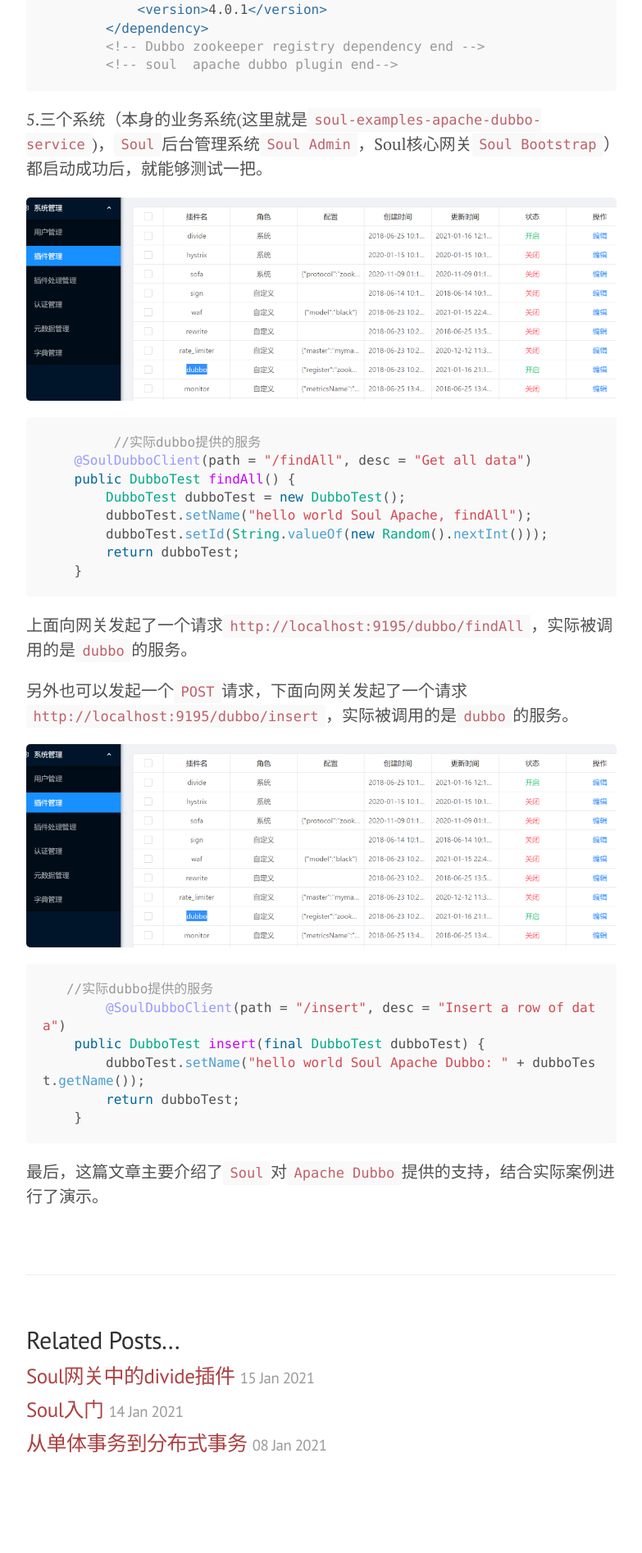
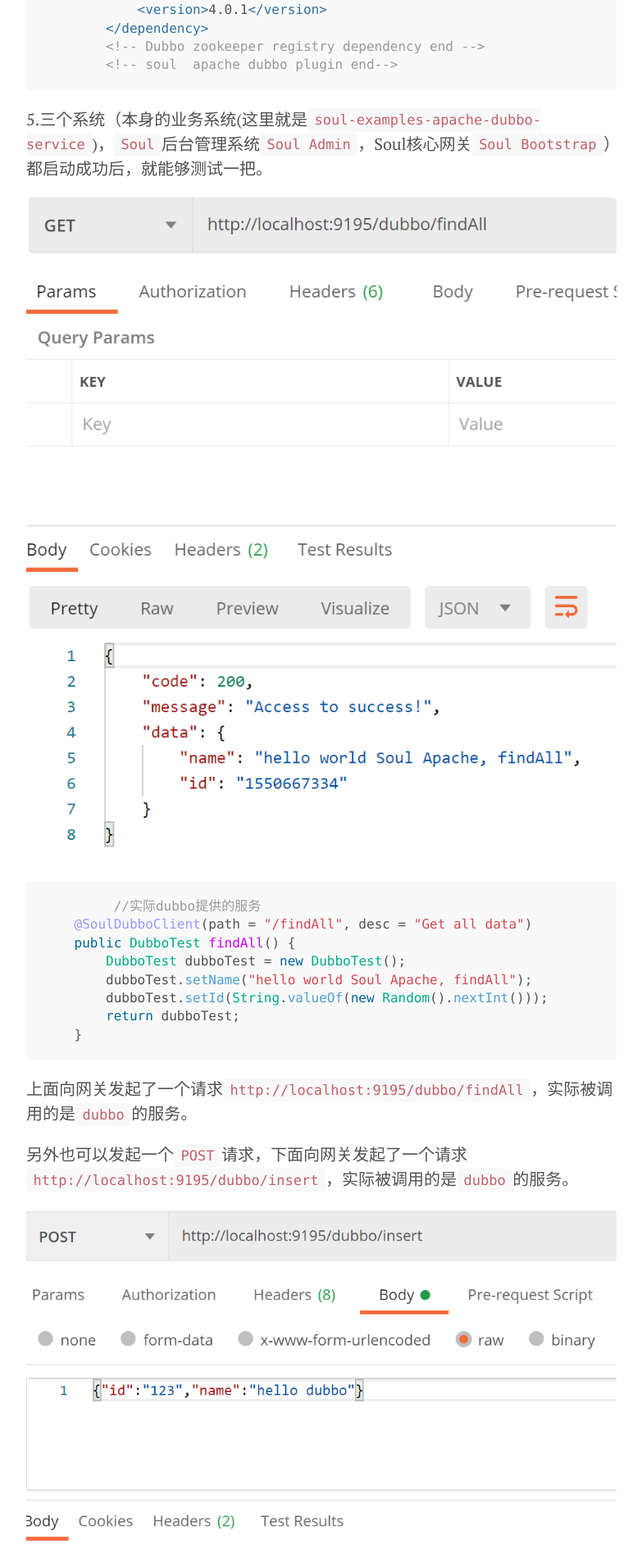
Before and after one commit to midnight2104/midnight2104.github.io, a Jekyll site: the page built from _posts/2021-1-15-Soul网关中的apache dubbo.md, in a window 1280 px wide. Shown: the part 2852-4747 px from the top of the page at 82% size, without its empty margins (248-1031 px from the left). Built offline with Jekyll 4.4.1, drawn with Linux system fonts in a browser that asks for light colours; before the commit the page ends 4690 px from its top, so only the background shows below that.

Commit message:
soul apache dubbo

````diff
--- a/_posts/2021-1-15-Soul网关中的apache dubbo.md
+++ b/_posts/2021-1-15-Soul网关中的apache dubbo.md
@@ -74,7 +74,7 @@ tags: Soul
 
 5.三个系统（本身的业务系统(这里就是`soul-examples-apache-dubbo-service`)，`Soul`后台管理系统`Soul Admin`，Soul核心网关`Soul Bootstrap`）都启动成功后，就能够测试一把。
 
-![1](https://midnight2104.github.io/img/2021-1-16/4.png)
+![1](https://midnight2104.github.io/img/2021-1-16/5.png)
 
 ```java
 	 //实际dubbo提供的服务
@@ -93,7 +93,7 @@ tags: Soul
 
 另外也可以发起一个`POST`请求，下面向网关发起了一个请求`http://localhost:9195/dubbo/insert`，实际被调用的是`dubbo`的服务。
 
-![1](https://midnight2104.github.io/img/2021-1-16/4.png)
+![1](https://midnight2104.github.io/img/2021-1-16/6.png)
 
 ```java
    //实际dubbo提供的服务
````
